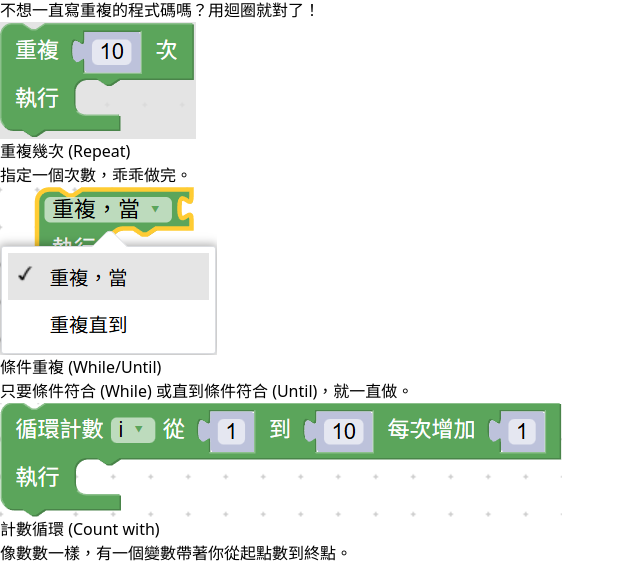
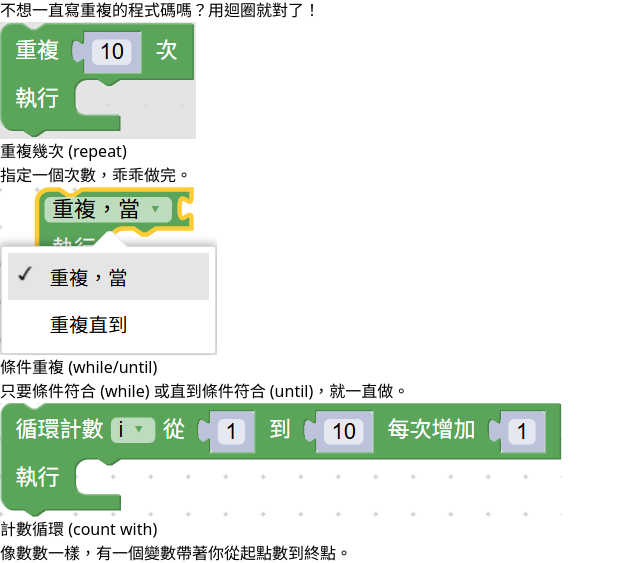
Before and after one commit to fujay-ko/blockly-guide, a React (Vite) app: page / in a window 1280 px wide. Shown: the part 1391-1954 px from the top of the page, without its empty margins (0-640 px from the left). Built offline with nearby package versions, Linux system fonts and the light colour scheme.

Commit message:
Update blocks.js content

```diff
--- a/src/data/blocks.js
+++ b/src/data/blocks.js
@@ -3,7 +3,7 @@ export const categories = [
     id: "logic",
     name: "1. 邏輯 (Logic)",
     description: "像大腦一樣做判斷，決定對 (True) 還是錯 (False)。",
-    color: "bg-teal-500",
+    color: "bg-indigo-500",
     blocks: [
       {
         name: "如果否則 (if-else)",
@@ -44,31 +44,31 @@ export const categories = [
     color: "bg-green-500",
     blocks: [
       {
-        name: "重複幾次 (Repeat)",
+        name: "重複幾次 (repeat)",
         image: "迴圈-重複幾次.png",
         desc: "指定一個次數，乖乖做完。",
         detailed: {
-          title: "重複幾次 (Repeat) - 自動播放機",
+          title: "重複幾次 (repeat) - 自動播放機",
           param: "播放次數：你填數字幾，它就轉幾圈。",
           body: "要做的事：肚子裡的積木會被重複執行。"
         }
       },
       {
-        name: "條件重複 (While/Until)",
+        name: "條件重複 (while/until)",
         image: "迴圈-條件重複.png",
-        desc: "只要條件符合 (While) 或直到條件符合 (Until)，就一直做。",
+        desc: "只要條件符合 (while) 或直到條件符合 (until)，就一直做。",
         detailed: {
-          title: "條件重複 (While/Until) - 頑固守衛",
-          param: "檢查表：While (當...) 只要對就繼續；Until (直到...) 只要錯就繼續。",
+          title: "條件重複 (while/until) - 頑固守衛",
+          param: "檢查表：while (當...) 只要對就繼續；until (直到...) 只要錯就繼續。",
           body: "重複做的動作：記得要在這裡改變檢查條件，不然會停不下來！"
         }
       },
       {
-        name: "計數循環 (Count with)",
+        name: "計數循環 (count with)",
         image: "迴圈-計數循環.png",
         desc: "像數數一樣，有一個變數帶著你從起點數到終點。",
         detailed: {
-          title: "計數循環 (Count with) - 體育老師",
+          title: "計數循環 (count with) - 體育老師",
           param: "計數設定：從幾開始、到幾結束、每次加多少。",
           body: "每一圈要做的事：可以直接使用計數變數 (i) 來做事。"
         }
@@ -84,7 +84,7 @@ export const categories = [
     id: "math",
     name: "3. 數學式 (Math)",
     description: "處理所有跟數字有關的事情。",
-    color: "bg-cyan-500",
+    color: "bg-violet-500",
     blocks: [
       {
         name: "數字 (Number)",
@@ -142,7 +142,7 @@ export const categories = [
     id: "text",
     name: "4. 文字 (Text)",
     description: "處理文字與句子。",
-    color: "bg-lime-500",
+    color: "bg-emerald-500",
     blocks: [
       {
         name: "建立字串",
```
